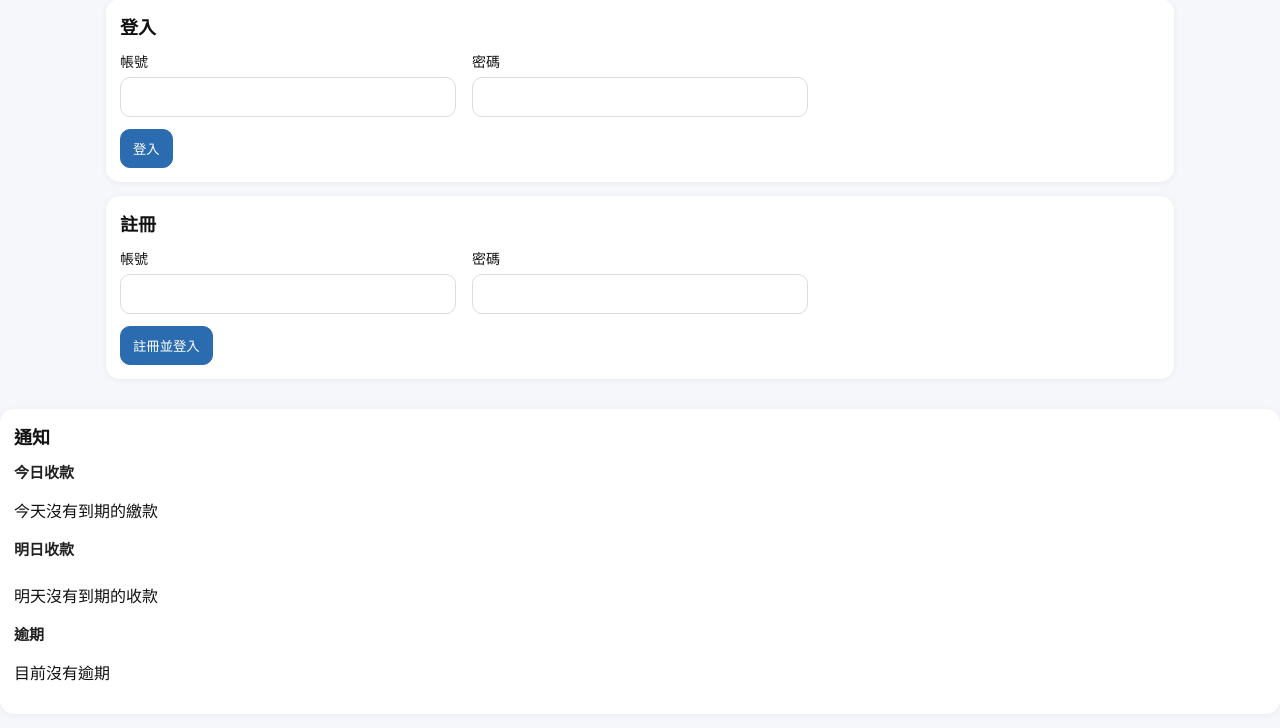
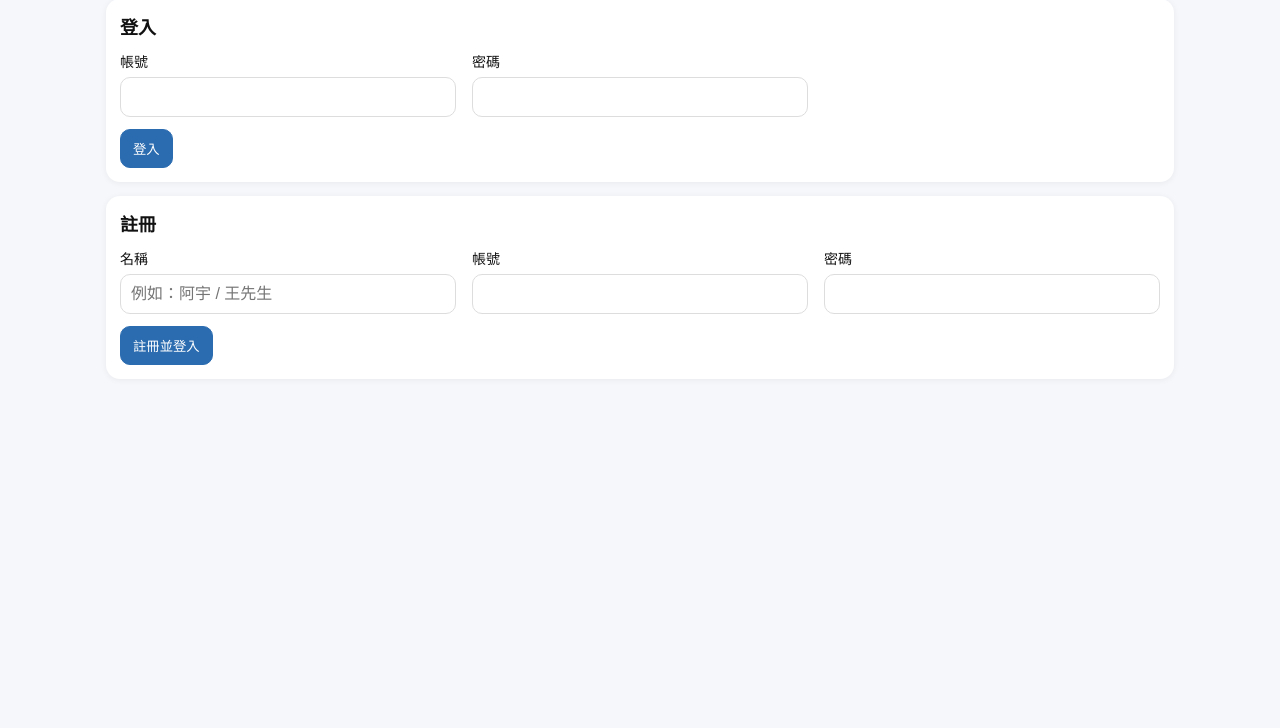
Before and after one commit to whork43-tech/public, a FastAPI app: template templates/index.html in a window 1280 px wide. Shown: the part 87-815 px from the top of the page. After the commit the page ends 452 px from the top, so only its background shows below. Run offline with FastAPI, Linux system fonts and the light colour scheme; the template is opened without the code that fills it, so the values that code supplies are empty; some libraries are stand-ins or nearby versions.

Commit message:
Add files via upload

```diff
--- a/templates/index.html
+++ b/templates/index.html
@@ -5,13 +5,12 @@
   <meta charset="utf-8" />
   <meta name="viewport" content="width=device-width, initial-scale=1" />
   <title>分期借款管理平台</title>
-  <link rel="stylesheet" href="/static/style.css?v=1002">
+  <link rel="stylesheet" href="/static/style.css?v=1003">
 
   <style>
     /* 通知區：每區最多顯示約 5 筆，超過就捲動 */
     .notice-list {
       max-height: 210px;
-      /* 約 5 筆 */
       overflow-y: auto;
       padding-right: 6px;
     }
@@ -20,13 +19,13 @@
       margin-bottom: 8px;
     }
 
-
     /* 目前資料：多筆刪除模式 */
     #bulkBar {
       display: none;
       align-items: center;
       gap: 10px;
       margin: 10px 0;
+      flex-wrap: wrap;
     }
 
     .bulkBox {
@@ -41,8 +40,12 @@
     .bulk-mode .bulkBox {
       display: block;
     }
+
+    /* 小工具：is-hidden */
+    .is-hidden {
+      display: none !important;
+    }
   </style>
-
 </head>
 
 <body>
@@ -55,6 +58,7 @@
     </div>
     {% endif %}
 
+    <!-- ✅ 未登入：只顯示登入/註冊，不渲染任何資料區 -->
     {% if not user %}
     <div class="card">
       <h2>登入</h2>
@@ -72,6 +76,9 @@
     <div class="card">
       <h2>註冊</h2>
       <form method="post" action="/register" class="form-grid">
+        <label>名稱
+          <input type="text" name="display_name" placeholder="例如：阿宇 / 王先生" required>
+        </label>
         <label>帳號
           <input type="text" name="username" required>
         </label>
@@ -83,12 +90,21 @@
     </div>
 
     {% else %}
+    <!-- ✅ 已登入：才渲染主畫面 -->
+    <div class="card"
+      style="display:flex; justify-content:space-between; align-items:center; gap:10px; flex-wrap:wrap;">
+      <div>
+        目前登入：
+        <b>{{ user.display_name if user.display_name else user.username }}</b>
+        <span style="opacity:.6; font-size:13px;">（{{ user.username }}）</span>
+      </div>
 
-    <div class="card" style="display:flex; justify-content:space-between; align-items:center;">
-      <div>目前登入：<b>{{ user.username }}</b></div>
+      <div style="display:flex; gap:10px; align-items:center;">
+        <a class="btn" href="/change_password">更改密碼</a>
         <form method="post" action="/logout" style="margin:0;">
           <button class="btn">登出</button>
         </form>
+      </div>
     </div>
 
     <div class="layout">
@@ -96,13 +112,15 @@
       <!-- 左邊：功能 -->
       <div class="main">
 
-        <!-- ✅ 功能：新增（跳頁） -->
+        <!-- 功能：新增（跳頁） -->
         <div class="card" style="text-align:center;">
           <h2>功能</h2>
           <a class="btn primary" href="/add-page">＋ 新增資料</a>
           <a class="btn" href="/expense-page" style="margin-left:10px;">＋ 新增開銷</a>
           <a class="btn" href="/history" style="margin-left:10px;">📄 歷史繳款</a>
         </div>
+
+        <!-- 顯示功能（集中在同一排） -->
         <div class="card" style="text-align:center;">
           <div class="seg">
             <button type="button" class="seg-btn" id="btnToggleCurrent" onclick="toggleSection('currentCard', this)">
@@ -121,13 +139,10 @@
               onclick="toggleSection('faceTotalCard', this)">
               🎟️ 顯示總票面/票面(餘)
             </button>
-
           </div>
         </div>
 
-
-
-        <!-- ✅ 目前資料 -->
+        <!-- 目前資料 -->
         <div class="card is-hidden" id="currentCard">
           <div style="display:flex; align-items:center; justify-content:space-between; gap:10px; flex-wrap:wrap;">
             <h2 style="margin:0;">目前資料</h2>
@@ -139,10 +154,24 @@
             </div>
           </div>
 
-          </form>
+          <!-- 多筆刪除工具列 -->
+          <div id="bulkBar">
+            <label style="display:flex; align-items:center; gap:6px;">
+              <input type="checkbox" id="bulkSelectAll" onclick="toggleSelectAll(this)">
+              全選
+            </label>
+
+            <button class="btn danger" type="submit" form="bulkForm" onclick="return confirmBulkDelete();">
+              刪除勾選
+            </button>
+
+            <span class="muted" id="bulkPicked">已勾選 0 筆</span>
+          </div>
+
+          <!-- 多筆刪除表單（checkbox 用 form=bulkForm 綁進來） -->
+          <form id="bulkForm" method="post" action="/delete-multiple"></form>
 
           <div class="list" style="max-height: 420px; overflow-y: auto; padding-right: 6px;">
-
             {% set sorted_rows = rows|sort(attribute='interval_days') %}
             {% set ns = namespace(last_interval=None) %}
 
@@ -156,21 +185,26 @@
 
             <div class="row" data-name="{{ r.name|lower }}">
               <div class="bulkBox">
-                <input type="checkbox" name="record_ids" value="{{ r.id }}" form="bulkForm">
+                <input type="checkbox" name="record_ids" value="{{ r.id }}" form="bulkForm"
+                  onchange="updateBulkPicked()">
               </div>
+
               <div class="row-main">
                 <div class="title">{{ r.name }}</div>
                 <div class="meta">
                   {% set paid_sum = r.paid_sum if r.paid_sum is defined else 0 %}
                   {% set ticket_offset = r.ticket_offset if r.ticket_offset is defined else 0 %}
+                  {% set expense_offset = r.expense_offset if r.expense_offset is defined else 0 %}
+
+                  {# 票面餘：規則 2（跟著每期扣） #}
                   {% set face_left = r.face_value - ticket_offset - paid_sum %}
-                  {% set expense_offset = r.expense_offset if r.expense_offset is defined else 0 %}
+
+                  {# 支出餘：扣已繳 + 支出預扣 #}
                   {% set spend_left = (r.total_amount - paid_sum - expense_offset) %}
+
                   {% set periods_left = (r.periods - r.paid_count) %}
 
-
                   建立日：{{ r.created_date }}
-
                   ｜ 票面 {{ r.face_value }}/餘
                   {% if face_left < 0 %} <span style="color:#dc2626; font-weight:700;">{{ face_left }}</span>
                     {% else %}
@@ -187,11 +221,9 @@
                       ｜ 每期 {{ r.amount }}
                 </div>
 
-
                 <div class="notice">
                   週期：每 {{ r.interval_days }} 天一次
                   {% if r.finished %}
-                  <!-- 已結清不顯示 -->
                   {% elif r.days_left == 0 %}
                   ｜ <b>🔔 今天要繳款</b>
                   {% elif r.days_left > 0 %}
@@ -210,11 +242,9 @@
                 <p style="color: #0a7; font-weight: bold;">✅ 繳款完成</p>
 
                 {% elif r.is_due_today %}
-                <!-- 左側卡片不顯示繳款按鈕（只顯示提醒） -->
                 <p style="color: #f59e0b; font-weight: bold;">🔔 今天要繳款</p>
 
                 {% elif r.is_overdue %}
-                <!-- 左側卡片不顯示補繳按鈕（只顯示提醒） -->
                 <p style="color: red; font-weight: bold;">❗ 未完成繳款</p>
                 <p style="color: gray; margin: 6px 0 0;">請到右側通知區補繳</p>
 
@@ -235,23 +265,18 @@
                 <form method="post" action="/delete/{{ r.id }}" onsubmit="return confirm('確定要刪除嗎？');">
                   <button class="btn danger" type="submit">刪除</button>
                 </form>
-
               </div>
             </div>
             {% endfor %}
           </div>
-          {% endif %}
         </div>
-
-
 
       </div>
 
       <!-- 右邊：通知 -->
       <div class="side">
 
-
-        <!-- 第一排：今日實收 / 今日淨利 -->
+        <!-- 今日實收 / 今日淨利 -->
         <div id="todayCard" class="is-hidden">
           <div style="display:flex; gap:14px; align-items:stretch; margin-bottom:14px;">
             <div class="card" style="flex:1; margin:0;">
@@ -266,8 +291,7 @@
           </div>
         </div>
 
-
-        <!-- 第二排：總票面 / 總票面(餘) -->
+        <!-- 總票面 / 總票面(餘) -->
         <div id="faceTotalCard" class="is-hidden">
           <div style="display:flex; gap:14px; align-items:stretch;">
             <div class="card" style="flex:1; margin:0;">
@@ -282,15 +306,16 @@
           </div>
         </div>
 
-
-
+        <!-- 今日開銷 -->
         <div class="card is-hidden" id="expenseCard">
           <h2>今日開銷</h2>
 
+          <form method="post" action="/expense/delete-multiple" id="expenseBulkForm">
             <div
               style="display:flex; gap:10px; align-items:center; justify-content:space-between; margin-bottom:8px; flex-wrap:wrap;">
               <label style="display:flex; align-items:center; gap:6px;">
-              <input id="expenseSelectAll" type="checkbox" onclick="toggleExpenseAll(this)"> 全選
+                <input id="expenseSelectAll" type="checkbox" onclick="toggleExpenseAll(this)">
+                全選
               </label>
 
               <div class="muted" id="expensePicked">已勾選 0 筆</div>
@@ -300,11 +325,10 @@
               </button>
             </div>
 
-
             <ul>
               {% for e in today_expenses %}
               <li style="display:flex; align-items:center; gap:8px;">
-              <input type="checkbox" name="expense_ids" value="{{ e.id }}">
+                <input type="checkbox" name="expense_ids" value="{{ e.id }}" onchange="updateExpensePicked()">
                 <span>• {{ e.item }}：{{ e.amount }}</span>
               </li>
               {% endfor %}
@@ -312,6 +336,7 @@
           </form>
         </div>
 
+        <!-- 通知 -->
         <div class="card">
           <h2>通知</h2>
 
@@ -353,16 +378,11 @@
             <li>
               {% set interval = r.interval_days if r.interval_days and r.interval_days > 0 else 1 %}
               {% set delta = -r.days_left %}
-
-              {# 先算逾期幾期（原始） #}
               {% set overdue_raw = ((delta - 1) // interval + 1) if delta > 0 else 0 %}
-
-              {# 剩餘期數 = 總期數 - 已繳期數（下限 0） #}
               {% set remaining = (r.periods - r.paid_count) %}
-              {% if remaining < 0 %}{% set remaining=0 %}{% endif %} {# 逾期期數上限：不能超過剩餘期數 #} {% set
-                overdue_periods=overdue_raw if overdue_raw < remaining else remaining %} ❗ {{ r.name }}（逾期 {{
-                overdue_periods }} 期） <form action="/pay/{{ r.id }}" method="post"
-                style="display:inline-flex; align-items:center; gap:6px;">
+              {% if remaining < 0 %}{% set remaining=0 %}{% endif %} {% set overdue_periods=overdue_raw if overdue_raw <
+                remaining else remaining %} ❗ {{ r.name }}（逾期 {{ overdue_periods }} 期） <form action="/pay/{{ r.id }}"
+                method="post" style="display:inline-flex; align-items:center; gap:6px;">
                 (
                 <input type="number" name="periods" min="1" value="1" style="width:60px; padding:4px;" placeholder="期數"
                   required>
@@ -370,60 +390,25 @@
                 <button class="btn" type="submit">補繳</button>
                 </form>
             </li>
-
-
             {% endfor %}
           </ul>
           {% endif %}
         </div>
 
       </div>
-
-
+    </div>
+    {% endif %}
   </div>
 
-
-
-
   <script>
+    // 初始化按鈕文字與 active
     document.addEventListener('DOMContentLoaded', () => {
       initToggle('currentCard', 'btnToggleCurrent', '📌 顯示目前資料', '📌 隱藏目前資料');
       initToggle('expenseCard', 'btnToggleExpense', '💸 顯示今日開銷', '💸 隱藏今日開銷');
       initToggle('todayCard', 'btnToggleToday', '💰 顯示今日實收/淨利', '💰 隱藏今日實收/淨利');
       initToggle('faceTotalCard', 'btnToggleFaceTotal', '🎟️ 顯示總票面/票面(餘)', '🎟️ 隱藏總票面/票面(餘)');
-      });
 
-      function toggleExpenseAll(master) {
-        document.querySelectorAll('#expenseCard input[name="expense_ids"]').forEach(cb => {
-          cb.checked = master.checked;
-        });
-        updateExpensePicked();
-      }
-      function updateExpensePicked() {
-        const n = document.querySelectorAll('#expenseCard input[name="expense_ids"]:checked').length;
-        const el = document.getElementById('expensePicked');
-        if (el) el.textContent = `已勾選 ${n} 筆`;
-      }
-      function confirmExpenseBulk() {
-        const n = document.querySelectorAll('#expenseCard input[name="expense_ids"]:checked').length;
-        if (n === 0) { alert('請先勾選要刪除的開銷'); return false; }
-        return confirm(`確定要刪除 ${n} 筆開銷嗎？`);
-      }
-      document.querySelectorAll('#expenseCard input[name="expense_ids"]').forEach(cb => {
-        cb.addEventListener('change', updateExpensePicked);
-      });
-      updateExpensePicked();
-
-
-      function initToggle(cardId, btnId, showText, hideText) {
-        const el = document.getElementById(cardId);
-        const btn = document.getElementById(btnId);
-        if (!el || !btn) return;
-        const hidden = el.classList.contains('is-hidden');
-        btn.textContent = hidden ? showText : hideText;
-        btn.classList.toggle('active', !hidden);
-      }
-
+      // 目前資料搜尋
       const currentSearch = document.getElementById('currentSearch');
       if (currentSearch) {
         currentSearch.addEventListener('input', () => {
@@ -435,7 +420,20 @@
         });
       }
 
+      updateExpensePicked();
+      updateBulkPicked();
+    });
 
+    function initToggle(cardId, btnId, showText, hideText) {
+      const el = document.getElementById(cardId);
+      const btn = document.getElementById(btnId);
+      if (!el || !btn) return;
+      const hidden = el.classList.contains('is-hidden');
+      btn.textContent = hidden ? showText : hideText;
+      btn.classList.toggle('active', !hidden);
+    }
+
+    // ✅ 這版支援 4 個按鈕（文字＋active 都會切）
     function toggleSection(id, btn) {
       const el = document.getElementById(id);
       if (!el) return;
@@ -443,16 +441,21 @@
       el.classList.toggle('is-hidden');
       const hidden = el.classList.contains('is-hidden');
 
-        if (btn) {
-          if (id === 'currentCard') {
-            btn.textContent = hidden ? '📌 顯示目前資料' : '📌 隱藏目前資料';
-          } else if (id === 'expenseCard') {
-            btn.textContent = hidden ? '💸 顯示今日開銷' : '💸 隱藏今日開銷';
-          }
+      if (!btn) return;
+
+      const map = {
+        currentCard: ['📌 顯示目前資料', '📌 隱藏目前資料'],
+        expenseCard: ['💸 顯示今日開銷', '💸 隱藏今日開銷'],
+        todayCard: ['💰 顯示今日實收/淨利', '💰 隱藏今日實收/淨利'],
+        faceTotalCard: ['🎟️ 顯示總票面/票面(餘)', '🎟️ 隱藏總票面/票面(餘)'],
+      };
+
+      const t = map[id];
+      if (t) btn.textContent = hidden ? t[0] : t[1];
       btn.classList.toggle('active', !hidden);
     }
-      }
 
+    // 目前資料：多筆刪除
     function toggleBulkMode() {
       const card = document.getElementById('currentCard');
       card.classList.toggle('bulk-mode');
@@ -460,22 +463,49 @@
         document.querySelectorAll('input[name="record_ids"]').forEach(cb => cb.checked = false);
         const all = document.getElementById('bulkSelectAll');
         if (all) all.checked = false;
+        updateBulkPicked();
       }
     }
+
     function toggleSelectAll(master) {
       document.querySelectorAll('input[name="record_ids"]').forEach(cb => {
         cb.checked = master.checked;
       });
+      updateBulkPicked();
     }
+
+    function updateBulkPicked() {
+      const n = document.querySelectorAll('input[name="record_ids"]:checked').length;
+      const el = document.getElementById('bulkPicked');
+      if (el) el.textContent = `已勾選 ${n} 筆`;
+    }
+
     function confirmBulkDelete() {
       const n = document.querySelectorAll('input[name="record_ids"]:checked').length;
       if (n === 0) { alert('請先勾選要刪除的資料'); return false; }
       return confirm(`確定要刪除 ${n} 筆資料嗎？`);
     }
+
+    // 今日開銷：全選/刪除提示
+    function toggleExpenseAll(master) {
+      document.querySelectorAll('#expenseCard input[name="expense_ids"]').forEach(cb => {
+        cb.checked = master.checked;
+      });
+      updateExpensePicked();
+    }
+
+    function updateExpensePicked() {
+      const n = document.querySelectorAll('#expenseCard input[name="expense_ids"]:checked').length;
+      const el = document.getElementById('expensePicked');
+      if (el) el.textContent = `已勾選 ${n} 筆`;
+    }
+
+    function confirmExpenseBulk() {
+      const n = document.querySelectorAll('#expenseCard input[name="expense_ids"]:checked').length;
+      if (n === 0) { alert('請先勾選要刪除的開銷'); return false; }
+      return confirm(`確定要刪除 ${n} 筆開銷嗎？`);
+    }
   </script>
-
-
-
 
 </body>
 
```
Lines whose indentation alone changed are shown as unchanged.
